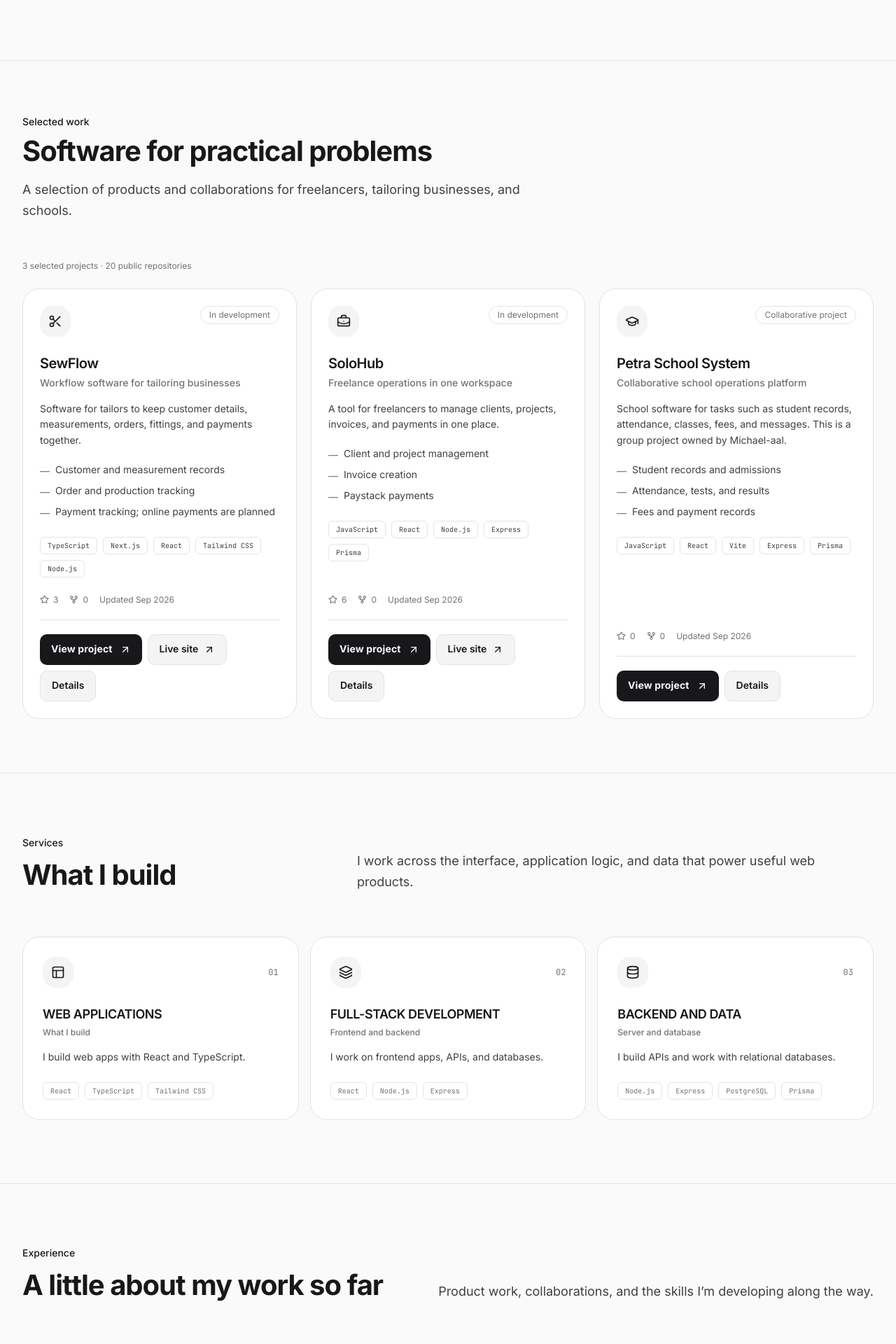
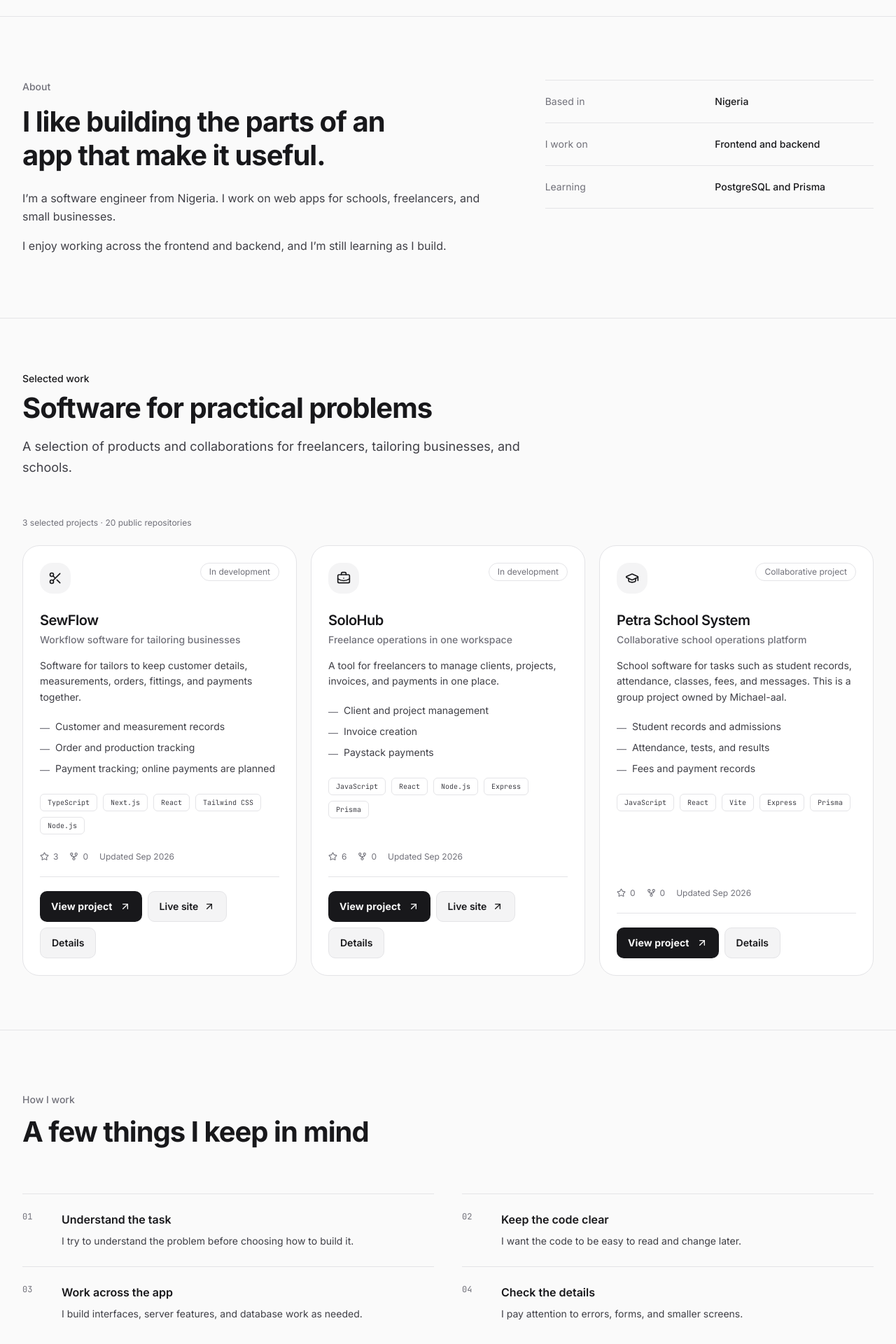
Before and after one commit to OlatomiwaTech/OlatomiwaTech.github.io, a React (Vite) app: page / in a window 1280 px wide. Shown: the part 720-2640 px from the top of the page at 70% size. Built offline with nearby package versions, Linux system fonts and the light colour scheme.

Commit message:
Refactor: Update component structure and content for improved clarity and organization across the application

```diff
--- a/src/App.tsx
+++ b/src/App.tsx
@@ -1,7 +1,6 @@
 import { useState } from 'react';
 import { Navbar } from './components/Navbar';
 import { Hero } from './components/Hero';
-import { Journey } from './components/Journey';
 import { WhatIBuild } from './components/WhatIBuild';
 import { ProjectSection } from './components/ProjectSection';
 import { EngineeringThinking } from './components/EngineeringThinking';
@@ -22,11 +21,10 @@ export function App() {
 
         <main className="relative z-10">
           <Hero />
+          <About />
           <ProjectSection onOpenModal={setSelectedProject} />
+          <EngineeringThinking />
           <WhatIBuild />
-          <Journey />
-          <EngineeringThinking />
-          <About />
           <Contact />
         </main>
 
--- a/src/components/About.tsx
+++ b/src/components/About.tsx
@@ -1,69 +1,33 @@
 import React from 'react';
-import { FadeUp, StaggerContainer, StaggerItem, HoverCard } from './motion/MotionPrimitives';
 
-export const About: React.FC = () => {
-  return (
-    <section id="about" className="bg-[var(--surface)] section-shell border-t border-white/[0.06]">
-      <div className="section-container">
+const details = [
+  ['Based in', 'Nigeria'],
+  ['I work on', 'Frontend and backend'],
+  ['Learning', 'PostgreSQL and Prisma'],
+];
 
-        <FadeUp className="flex items-center gap-3 mb-8 md:mb-10">
-          <span className="w-2 h-2 rounded-full bg-[var(--accent)]" />
-          <p className="font-mono text-xs tracking-[0.2em] uppercase text-[var(--accent)]">
-            About me
-          </p>
-        </FadeUp>
+export const About: React.FC = () => (
+  <section id="about" className="section-shell border-t border-[var(--border)]">
+    <div className="section-container grid gap-10 lg:grid-cols-12 lg:gap-16">
+      <div className="lg:col-span-7">
+        <p className="mb-4 text-sm font-medium text-[var(--text-muted)]">About</p>
+        <h2 className="type-section max-w-[20ch]">I like building the parts of an app that make it useful.</h2>
+        <div className="mt-6 max-w-2xl space-y-4 text-base leading-relaxed text-[var(--text-secondary)]">
+          <p>I’m a software engineer from Nigeria. I work on web apps for schools, freelancers, and small businesses.</p>
+          <p>I enjoy working across the frontend and backend, and I’m still learning as I build.</p>
+        </div>
+      </div>
 
-        <div className="grid grid-cols-1 lg:grid-cols-12 gap-[var(--section-gap)] items-start">
-
-          <FadeUp className="lg:col-span-7 space-y-[var(--content-gap)] min-w-0">
-            <h2 className="type-section leading-tight max-w-[28ch] lg:max-w-none">
-              I build web apps for businesses and schools.
-            </h2>
-
-            <p className="type-lead">
-              I enjoy building products and working on both frontend and backend code.
-            </p>
-
-            <p className="leading-relaxed prose-width text-[var(--text-secondary)]">
-              Based in Nigeria, I build web applications and business software. I try to keep the code clear and easy to maintain.
-            </p>
-          </FadeUp>
-
-          <StaggerContainer staggerDelay={0.08} className="lg:col-span-5 grid grid-cols-1 sm:grid-cols-2 gap-4 md:gap-6 bg-[var(--surface-card)] p-6 sm:p-8 rounded-2xl border border-white/10 min-w-0">
-            {[
-              {
-                label: 'WHO I AM',
-                body: 'Software engineer building web apps and business products.',
-              },
-              {
-                label: 'WHAT I BUILD',
-                body: 'Full-stack applications, SaaS products, and school software.',
-              },
-              {
-                label: "WHAT I'M LEARNING",
-                body: 'PostgreSQL, Prisma, and backend development.',
-              },
-              {
-                label: 'HOW I WORK',
-                body: 'I focus on practical problems, clear code, and maintainable solutions.',
-              },
-            ].map(({ label, body }) => (
-              <StaggerItem key={label}>
-                <HoverCard className="space-y-2 p-2 rounded-lg h-full">
-                  <p className="font-mono text-[10px] tracking-[0.18em] uppercase text-[var(--accent)] font-bold">
-                    {label}
-                  </p>
-                  <p className="text-xs text-[var(--text-secondary)] leading-relaxed font-medium">{body}</p>
-                </HoverCard>
-              </StaggerItem>
-            ))}
-          </StaggerContainer>
-
-        </div>
-
-      </div>
-    </section>
-  );
-};
+      <dl className="grid grid-cols-1 gap-0 self-start border-y border-[var(--border)] sm:grid-cols-3 lg:col-span-5 lg:grid-cols-1">
+        {details.map(([label, value]) => (
+          <div key={label} className="grid grid-cols-2 gap-4 border-b border-[var(--border)] py-4 last:border-b-0 sm:border-b-0 sm:py-5 lg:border-b">
+            <dt className="text-sm text-[var(--text-muted)]">{label}</dt>
+            <dd className="text-sm font-medium text-[var(--text-primary)]">{value}</dd>
+          </div>
+        ))}
+      </dl>
+    </div>
+  </section>
+);
 
 export default About;
--- a/src/components/EngineeringThinking.tsx
+++ b/src/components/EngineeringThinking.tsx
@@ -1,46 +1,32 @@
 import React from 'react';
-import {
-  Brain,
-  CheckCircle2,
-  Code2,
-  Database,
-  PanelsTopLeft,
-  RefreshCw,
-  type LucideIcon,
-} from 'lucide-react';
-import { PHILOSOPHY_STEPS } from '../data/portfolioData';
 
-const STEP_ICONS: LucideIcon[] = [Brain, Database, PanelsTopLeft, Code2, CheckCircle2, RefreshCw];
+const principles = [
+  ['01', 'Understand the task', 'I try to understand the problem before choosing how to build it.'],
+  ['02', 'Keep the code clear', 'I want the code to be easy to read and change later.'],
+  ['03', 'Work across the app', 'I build interfaces, server features, and database work as needed.'],
+  ['04', 'Check the details', 'I pay attention to errors, forms, and smaller screens.'],
+];
 
 export const EngineeringThinking: React.FC = () => (
   <section id="thinking" className="section-shell border-t border-[var(--border)]">
     <div className="section-container">
-      <div className="mb-4">
-        <p className="mb-3 text-sm font-medium text-[var(--accent)]">How I work</p>
-        <h2 className="type-section">HOW I THINK ABOUT SOFTWARE</h2>
-      </div>
+      <header className="section-header">
+        <div>
+          <p className="mb-3 text-sm font-medium text-[var(--text-muted)]">How I work</p>
+          <h2 className="type-section">A few things I keep in mind</h2>
+        </div>
+      </header>
 
-      <p className="mb-10 max-w-3xl text-base leading-relaxed text-[var(--text-secondary)]">
-        I first work out what the software needs to do, then choose the tools.
-      </p>
-
-      <div className="grid grid-cols-1 gap-4 sm:grid-cols-2 xl:grid-cols-3">
-        {PHILOSOPHY_STEPS.map((step, index) => {
-          const Icon = STEP_ICONS[index] ?? Code2;
-          return (
-            <article key={step.step} className="flex min-h-[190px] flex-col rounded-2xl border border-[var(--border)] bg-[var(--surface-card)] p-6">
-              <div className="mb-5 flex items-center justify-between">
-                <span className="flex h-10 w-10 items-center justify-center rounded-lg bg-[var(--surface)] text-[var(--text-primary)]">
-                  <Icon className="h-4 w-4" aria-hidden="true" />
-                </span>
-                <span className="font-mono text-xs text-[var(--text-muted)]">{step.step}</span>
-              </div>
-              <p className="mb-1 text-xs text-[var(--text-muted)]">{step.subtitle}</p>
-              <h3 className="mb-2 text-lg font-semibold text-[var(--text-primary)]">{step.title}</h3>
-              <p className="flex-1 text-sm leading-relaxed text-[var(--text-secondary)]">{step.description}</p>
-            </article>
-          );
-        })}
+      <div className="grid grid-cols-1 gap-x-10 sm:grid-cols-2">
+        {principles.map(([number, title, description]) => (
+          <article key={number} className="grid grid-cols-[2.5rem_1fr] gap-4 border-t border-[var(--border)] py-6">
+            <span className="font-mono text-xs text-[var(--text-muted)]">{number}</span>
+            <div>
+              <h3 className="text-base font-semibold text-[var(--text-primary)]">{title}</h3>
+              <p className="mt-2 max-w-md text-sm leading-relaxed text-[var(--text-secondary)]">{description}</p>
+            </div>
+          </article>
+        ))}
       </div>
     </div>
   </section>
--- a/src/components/Hero.tsx
+++ b/src/components/Hero.tsx
@@ -12,9 +12,9 @@ import { PERSONAL_INFO } from '../data/portfolioData';
 import { GithubIcon } from './icons/GithubIcon';
 
 const focusAreas = [
-  { label: 'Freelancers', detail: 'Client and project workflows', Icon: BriefcaseBusiness },
+  { label: 'Schools', detail: 'School management software', Icon: School },
+  { label: 'Freelancers', detail: 'Client and project tools', Icon: BriefcaseBusiness },
   { label: 'Tailoring businesses', detail: 'Orders and measurements', Icon: Scissors },
-  { label: 'Schools', detail: 'Academic operations', Icon: School },
 ];
 
 export const Hero: React.FC = () => {
@@ -32,11 +32,11 @@ export const Hero: React.FC = () => {
           </div>
 
           <h1 className="type-hero max-w-[22ch]">
-            I build software for businesses, freelancers, and schools.
+            I build web apps for schools, freelancers, and small businesses.
           </h1>
 
           <p className="type-lead max-w-2xl text-[var(--text-secondary)]">
-            I’m a full-stack software engineer from Nigeria. I build web applications and business software.
+            I’m Olatomiwa, a software engineer in Nigeria. I work on both the frontend and backend of web apps.
           </p>
 
           <div className="flex flex-wrap items-center gap-3 pt-1">
@@ -66,8 +66,8 @@ export const Hero: React.FC = () => {
               <Workflow className="h-5 w-5" aria-hidden="true" />
             </span>
             <div>
-              <p className="text-xs font-medium uppercase tracking-[0.16em] text-[var(--text-muted)]">Areas of focus</p>
-              <h2 className="mt-1 text-lg font-semibold text-[var(--text-primary)]">Useful software, thoughtfully built</h2>
+            <p className="text-xs font-medium uppercase tracking-[0.16em] text-[var(--text-muted)]">A little about me</p>
+              <h2 className="mt-1 text-lg font-semibold text-[var(--text-primary)]">Olatomiwa / Software engineer</h2>
             </div>
           </div>
           <ul className="divide-y divide-[var(--border)]">
@@ -88,7 +88,7 @@ export const Hero: React.FC = () => {
             onClick={() => scrollTo('#capabilities')}
             className="mt-6 inline-flex items-center gap-2 text-sm font-medium text-[var(--text-secondary)] transition-colors hover:text-[var(--text-primary)]"
           >
-            Explore my services <ArrowDown className="h-4 w-4" aria-hidden="true" />
+            See what I’m working on <ArrowDown className="h-4 w-4" aria-hidden="true" />
           </button>
         </aside>
       </div>
--- a/src/components/Navbar.tsx
+++ b/src/components/Navbar.tsx
@@ -7,11 +7,10 @@ import { useMotion } from '../motion/MotionContext';
 import type { ScrollPhase } from '../motion/MotionContext';
 
 const PHASE_NAV: { label: string; phase: ScrollPhase; href: string }[] = [
+  { label: 'About', phase: 'about', href: '#about' },
   { label: 'Projects', phase: 'projects', href: '#projects' },
-  { label: 'Services', phase: 'capabilities', href: '#capabilities' },
-  { label: 'Experience', phase: 'journey', href: '#journey' },
-  { label: 'Approach', phase: 'thinking', href: '#thinking' },
-  { label: 'About', phase: 'about', href: '#about' },
+  { label: 'How I work', phase: 'thinking', href: '#thinking' },
+  { label: 'Tools', phase: 'capabilities', href: '#capabilities' },
   { label: 'Contact', phase: 'contact', href: '#contact' },
 ];
 
--- a/src/components/WhatIBuild.tsx
+++ b/src/components/WhatIBuild.tsx
@@ -1,63 +1,39 @@
-import type React from 'react';
-import {
-  Database,
-  Layers3,
-  PanelsTopLeft,
-  type LucideIcon,
-} from 'lucide-react';
-import { CAPABILITY_PILLARS } from '../data/portfolioData';
+import React from 'react';
 
-const CAPABILITY_ICONS: Record<string, LucideIcon> = {
-  Box: PanelsTopLeft,
-  Layers: Layers3,
-  Database,
-};
+const toolGroups = [
+  { category: 'Frontend', tools: ['React', 'JavaScript', 'TypeScript', 'Tailwind CSS'] },
+  { category: 'Backend', tools: ['Node.js', 'Express'] },
+  { category: 'Database', tools: ['PostgreSQL', 'Prisma'] },
+];
 
 export const WhatIBuild: React.FC = () => (
   <section id="capabilities" className="section-shell border-t border-[var(--border)]">
     <div className="section-container">
       <header className="section-header">
         <div>
-          <p className="mb-3 text-sm font-medium text-[var(--accent)]">Services</p>
-          <h2 className="type-section">What I build</h2>
+          <p className="mb-3 text-sm font-medium text-[var(--text-muted)]">Toolbox</p>
+          <h2 className="type-section">Tools I use</h2>
         </div>
-        <p className="type-lead section-header__intro">
-          I work across the interface, application logic, and data that power useful web products.
-        </p>
+        <p className="type-lead section-header__intro">A few tools you’ll find in my projects.</p>
       </header>
 
-      <div className="grid grid-cols-1 gap-4 md:grid-cols-2 xl:grid-cols-3">
-        {CAPABILITY_PILLARS.map((pillar, index) => {
-          const Icon = CAPABILITY_ICONS[pillar.icon] ?? Layers3;
-          return (
-            <article
-              key={pillar.id}
-              className="flex h-full flex-col rounded-2xl border border-[var(--border)] bg-[var(--surface-card)] p-6 sm:p-7"
-            >
-              <div className="mb-6 flex items-center justify-between">
-                <span className="flex h-11 w-11 items-center justify-center rounded-xl bg-[var(--surface)] text-[var(--text-primary)]">
-                  <Icon className="h-5 w-5" aria-hidden="true" />
-                </span>
-                <span className="font-mono text-xs text-[var(--text-muted)]">0{index + 1}</span>
-              </div>
-
-              <h3 className="text-lg font-semibold tracking-tight text-[var(--text-primary)]">{pillar.title}</h3>
-              <p className="mt-1 text-xs font-medium text-[var(--text-muted)]">{pillar.tag}</p>
-              <p className="mt-4 flex-1 text-sm leading-relaxed text-[var(--text-secondary)]">{pillar.description}</p>
-
-              <div className="mt-6 flex flex-wrap gap-2">
-                {pillar.technologies.map((technology) => (
-                  <span
-                    key={technology}
-                    className="rounded-md border border-[var(--border)] px-2.5 py-1 font-mono text-[10px] text-[var(--text-muted)]"
-                  >
-                    {technology}
-                  </span>
-                ))}
-              </div>
-            </article>
-          );
-        })}
+      <div className="grid grid-cols-1 gap-8 md:grid-cols-3 md:gap-10">
+        {toolGroups.map(({ category, tools }, index) => (
+          <section key={category} className="border-t border-[var(--border)] pt-4">
+            <div className="mb-5 flex items-center justify-between">
+              <h3 className="text-base font-semibold text-[var(--text-primary)]">{category}</h3>
+              <span className="font-mono text-xs text-[var(--text-muted)]">0{index + 1}</span>
+            </div>
+            <ul className="space-y-3">
+              {tools.map((tool) => (
+                <li key={tool} className="flex items-center gap-3 text-sm text-[var(--text-secondary)]">
+                  <span className="h-1.5 w-1.5 rounded-full bg-[var(--accent)]" aria-hidden="true" />
+                  {tool}
+                </li>
+              ))}
+            </ul>
+          </section>
+        ))}
       </div>
     </div>
   </section>
```
Also changed, not shown: src/components/Contact.tsx (+7 -20 lines).
